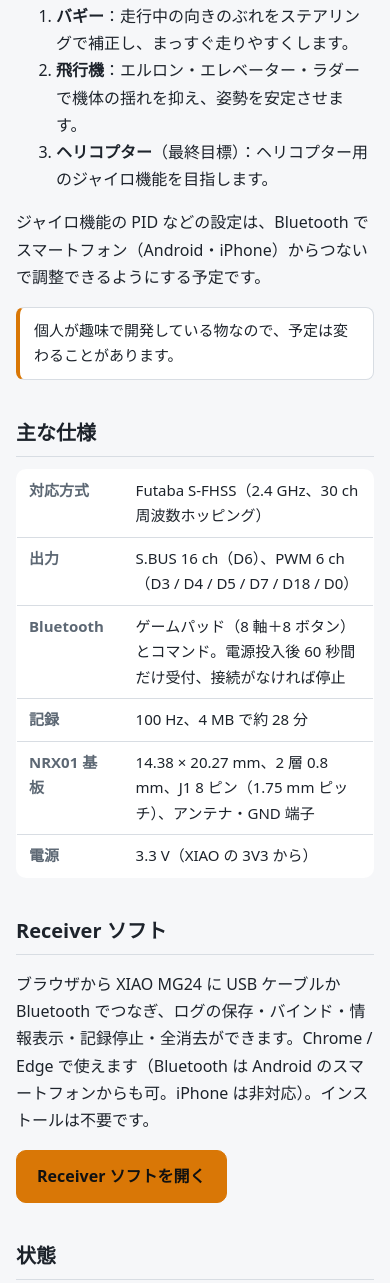
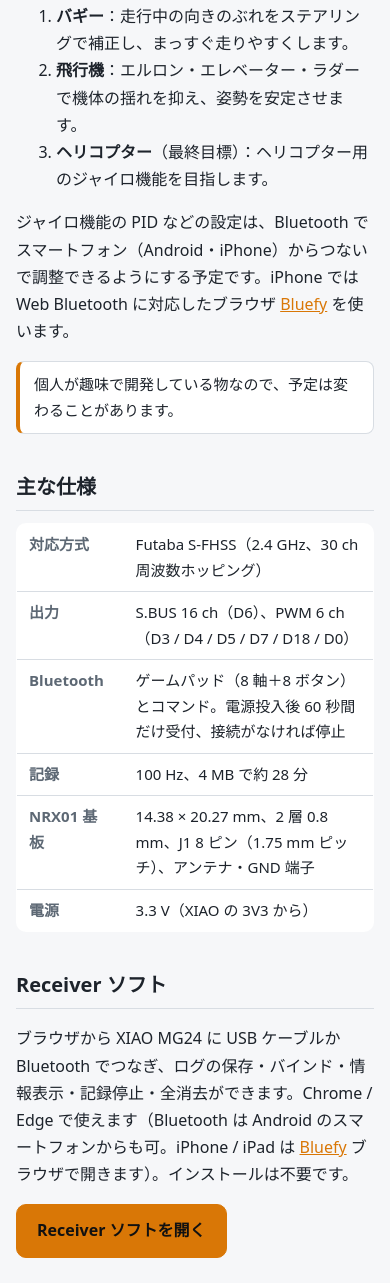
Before and after one commit to WestIsland34/Receiver, a plain HTML site: page docs/index.html in a window 390 px wide. Shown: the part 2814-4097 px from the top of the page. Drawn offline with Linux system fonts and the light colour scheme.

Commit message:
iPhone / iPad は Bluefy ブラウザで Bluetooth 接続する旨を追記、Web アプリを Bluefy でも書き込めるように
Co-Authored-By: Claude Opus 5.5 <noreply@anthropic.com>

```diff
--- a/docs/index.html
+++ b/docs/index.html
@@ -80,7 +80,7 @@
     <li><b>飛行機</b>：エルロン・エレベーター・ラダーで機体の揺れを抑え、姿勢を安定させます。</li>
     <li><b>ヘリコプター</b>（最終目標）：ヘリコプター用のジャイロ機能を目指します。</li>
   </ol>
-  <p>ジャイロ機能の PID などの設定は、Bluetooth でスマートフォン（Android・iPhone）からつないで調整できるようにする予定です。</p>
+  <p>ジャイロ機能の PID などの設定は、Bluetooth でスマートフォン（Android・iPhone）からつないで調整できるようにする予定です。iPhone では Web Bluetooth に対応したブラウザ <a href="https://apps.apple.com/app/bluefy-web-ble-browser/id1492822055">Bluefy</a> を使います。</p>
   <p class="note">個人が趣味で開発している物なので、予定は変わることがあります。</p>
 
   <h2>主な仕様</h2>
@@ -94,7 +94,7 @@
   </table>
 
   <h2>Receiver ソフト</h2>
-  <p>ブラウザから XIAO MG24 に USB ケーブルか Bluetooth でつなぎ、ログの保存・バインド・情報表示・記録停止・全消去ができます。Chrome / Edge で使えます（Bluetooth は Android のスマートフォンからも可。iPhone は非対応）。インストールは不要です。</p>
+  <p>ブラウザから XIAO MG24 に USB ケーブルか Bluetooth でつなぎ、ログの保存・バインド・情報表示・記録停止・全消去ができます。Chrome / Edge で使えます（Bluetooth は Android のスマートフォンからも可。iPhone / iPad は <a href="https://apps.apple.com/app/bluefy-web-ble-browser/id1492822055">Bluefy</a> ブラウザで開きます）。インストールは不要です。</p>
   <div class="btns">
     <a class="btn primary" href="app.html">Receiver ソフトを開く</a>
   </div>
```
Also changed, not shown: docs/app.html (+2 -2 lines), 2 other files.
